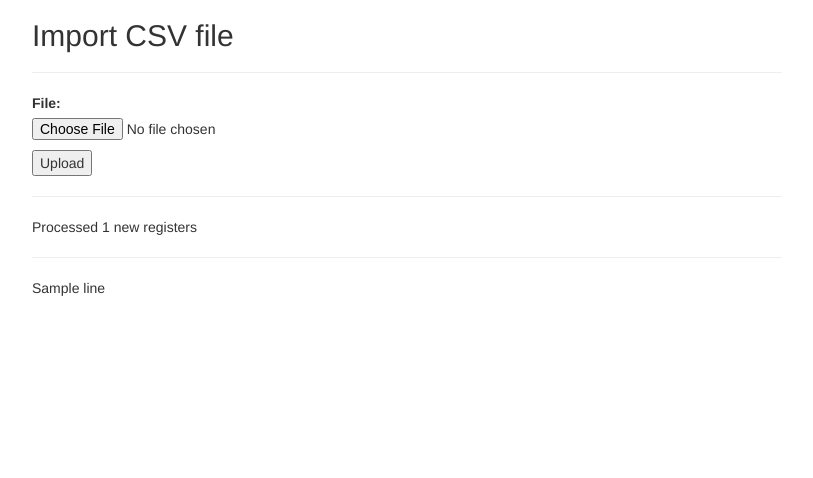
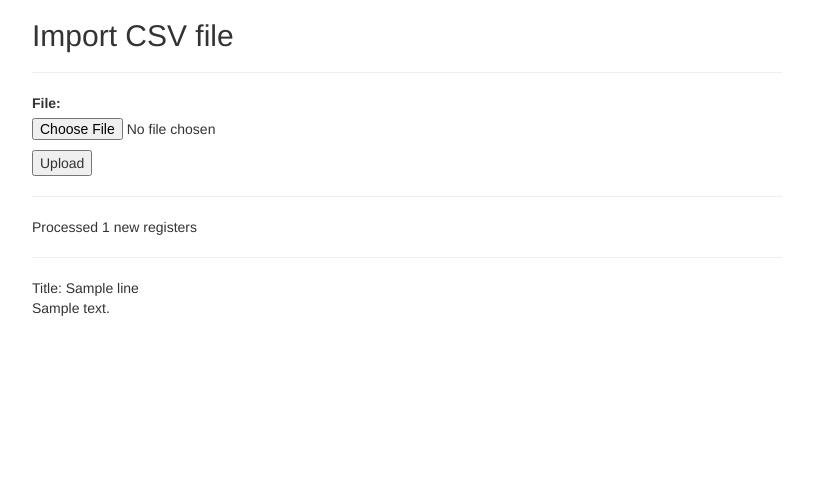
Before and after one commit to Adavideo/TFM, a Django app: template topics/topics_identifier/templates/topics_identifier/file_upload.html in a window 1280 px wide. Shown: the part 121-599 px from the top of the page, without its empty margins (38-851 px from the left). Run offline with Django 3.2, Linux system fonts and the light colour scheme; tables that the repository leaves empty hold one stand-in row (values such as "Sample post"); the template is opened without the code that fills it: values that come from a table or form of the project are taken from there, most other values are stand-ins (such as "Sample title", 1, 10 or a date in 2020); some libraries are stand-ins or nearby versions.

Commit message:
Improving csv import results view

```diff
--- a/topics/topics_identifier/templates/topics_identifier/file_upload.html
+++ b/topics/topics_identifier/templates/topics_identifier/file_upload.html
@@ -18,7 +18,8 @@
 Processed  {{ result|length }} new registers
 <hr>
 {% for line in result %}
-  {{ line }}<br><br>
+  {% if line.title %}Title: {{ line.title }}<br>{% endif %}
+  {{ line.content }}<br><br>
 {% endfor %}
 
 {% endblock %}
```
